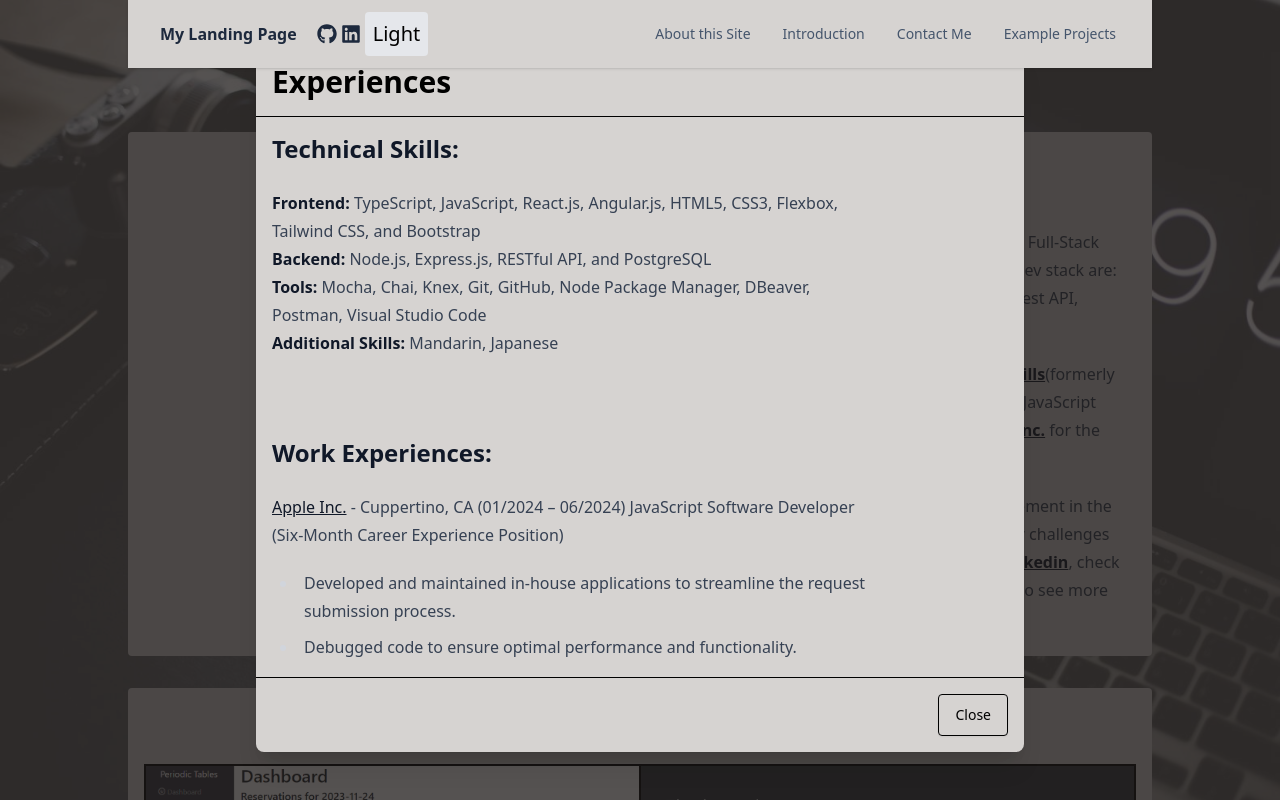
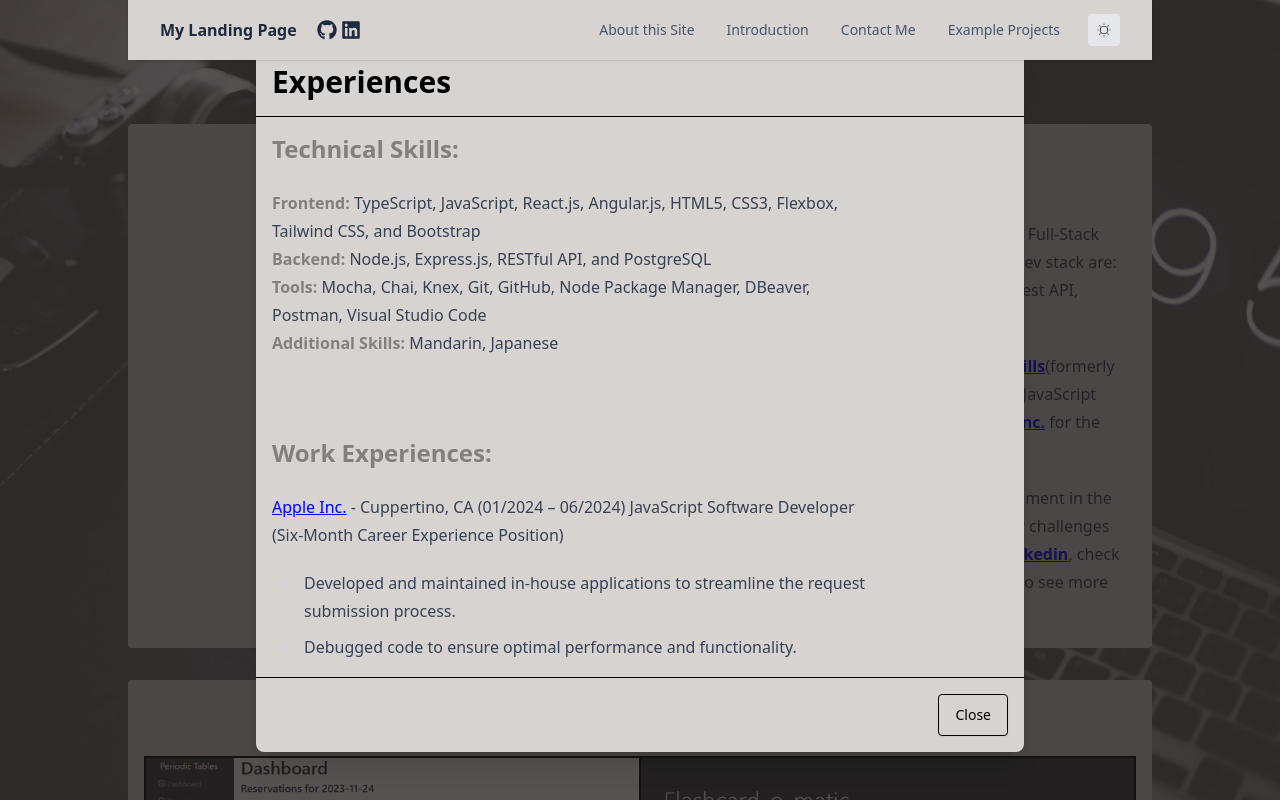
Before and after one commit to adam780930/react-practice, a React (Vite) app: page / in a window 1280 px wide. Both pictures are taken after a click on the button "My Experiences". Shown: the top 800 px of the page. Built offline with nearby package versions, Linux system fonts and the light colour scheme.

Commit message:
Fix/styling for darkmode (#27)
* updated styling for darkmode

* updated more styling

* current final version of the styling

* corrected wrong color for close button on modal

* corrected close button styling for modal

```diff
--- a/src/components/Button.jsx
+++ b/src/components/Button.jsx
@@ -3,7 +3,7 @@
     <button
       {...props}
       type={buttonType ? buttonType : "button"}
-      className="text-body bg-neutral-primary-soft border border-default hover:bg-neutral-secondary-medium hover:text-heading focus:ring-4 focus:ring-neutral-tertiary-soft shadow-xs font-medium leading-5 rounded-base text-sm px-4 py-2.5 focus:outline-none cursor-pointer rounded"
+      className="text-body bg-neutral-primary-soft border border-default hover:bg-neutral-secondary-medium hover:text-heading focus:ring-4 focus:ring-neutral-tertiary-soft shadow-xs font-medium leading-5 rounded-base text-sm px-4 py-2.5 focus:outline-none cursor-pointer rounded text-black dark:text-white"
     >
       {buttonName}
     </button>
--- a/src/components/Experiences.jsx
+++ b/src/components/Experiences.jsx
@@ -1,14 +1,18 @@
 import Markdown from "react-markdown";
 import Exp from "./markdowndocs/Experiences.md";
 
-
 function Experiences() {
-return (
-    <div className="prose">
-        <Markdown>{Exp}</Markdown>
+  const customReactComponents = {
+    h1: ({ node, ...props }) => <h1 style={{ color: "gray" }} {...props} />,
+    h2: ({ node, ...props }) => <h2 style={{ color: "gray" }} {...props} />,
+    strong: ({ node, ...props }) => <strong style={{ color: "gray" }} {...props} />,
+    a: ({ node, ...props }) => <a style={{ color: "blue" }} {...props} />,
+  };
+  return (
+    <div className="prose dark:text-white">
+      <Markdown components={customReactComponents}>{Exp}</Markdown>
     </div>
-)
-
+  );
 }
 
 export default Experiences;
--- a/src/components/Modal.jsx
+++ b/src/components/Modal.jsx
@@ -1,19 +1,23 @@
 const Modal = ({ modalContent, closeButton }) => {
   return (
     <div>
-        <div className="fixed inset-0  bg-stone-900/75 flex items-center justify-center z-50">
-          <div className="rounded-lg shadow-xl w-full max-w-3xl mx-4 bg-stone-300">
-            <div className="p-4 border-b">
-              <h1 className="text-3xl font-semibold">Experiences</h1>
-            </div>
-            <div className="p-4 max-h-[70vh] overflow-y-auto">
-              {modalContent ? modalContent : ""}
-            </div>
-            <div className="p-4 border-t flex justify-end gap-4 hover:opacity-50">
+      <div className="fixed inset-0  bg-stone-900/75 flex items-center justify-center z-50">
+        <div className="rounded-lg shadow-xl w-full max-w-3xl mx-4 bg-stone-300 dark:bg-black">
+          <div className="p-4 border-b">
+            <h1 className="text-3xl font-semibold text-black dark:text-white">
+              Experiences
+            </h1>
+          </div>
+          <div className="p-4 max-h-[70vh] overflow-y-auto text-black dark:text-white">
+            {modalContent ? modalContent : ""}
+          </div>
+          <div className="p-4 border-t flex justify-end gap-4 text-black dark:text-white">
+            <div className="hover:opacity-50">
               {closeButton ? closeButton : ""}
             </div>
           </div>
         </div>
+      </div>
     </div>
   );
 };
--- a/src/components/Navigation.jsx
+++ b/src/components/Navigation.jsx
@@ -13,22 +13,21 @@
   return (
     <div>
       <header>
-        <nav className="block w-full max-w-5xl px-4 py-2 mx-auto bg-stone-300 bg-opacity-90 sticky top-3 shadow lg:px-8 lg:py-3 backdrop-blur-lg backdrop-saturate-150 z-9999">
+        <nav className="block w-full max-w-5xl px-4 py-2 mx-auto bg-stone-300 bg-opacity-90 sticky top-3 shadow lg:px-8 lg:py-3 backdrop-blur-lg backdrop-saturate-150 z-9999 dark:bg-black dark:text-white">
           <div className="container flex flex-wrap items-center justify-between mx-auto text-slate-800">
             <div className="flex items-center gap-1 text-xl">
               <Link to="/">
-                <div className="mr-4 block cursor-pointer py-1.5 text-base text-slate-800 font-semibold">
+                <div className="mr-4 block cursor-pointer py-1.5 text-base text-slate-800 font-semibold dark:text-white">
                   My Landing Page
                 </div>
               </Link>
               <Reacticons />
-              <ThemeToggle />
             </div>
             <div className="hidden lg:block">
               <ul className="flex flex-col gap-2 mt-2 mb-4 lg:mb-0 lg:mt-0 lg:flex-row lg:items-center lg:gap-6">
                 {pages.map((page) => (
                   <li
-                    className="flex items-center p-1 text-sm gap-x-2 text-slate-600"
+                    className="flex items-center p-1 text-sm gap-x-2 text-slate-600 dark:text-white"
                     key={page.linkText}
                   >
                     <Link to={page.link}>
@@ -36,6 +35,7 @@
                     </Link>
                   </li>
                 ))}
+                <ThemeToggle />
               </ul>
             </div>
           </div>
--- a/src/components/Themetoggle.jsx
+++ b/src/components/Themetoggle.jsx
@@ -1,4 +1,6 @@
 import { useState, useEffect } from "react";
+import { CiLight } from "react-icons/ci";
+import { MdDarkMode } from "react-icons/md";
 
 function ThemeToggle() {
   const [theme, setTheme] = useState(localStorage.getItem("theme") || "light");
@@ -13,7 +15,7 @@
       onClick={() => setTheme(theme === "light" ? "dark" : "light")}
       className="p-2 rounded bg-gray-200 dark:bg-gray-800 text-black dark:text-white"
     >
-      {theme === "dark" ? "Dark" : "Light"}
+      {theme === "dark" ? <MdDarkMode /> : <CiLight />}
     </button>
   );
 }
--- a/src/pages/Introduction.jsx
+++ b/src/pages/Introduction.jsx
@@ -1,9 +1,19 @@
+import { useState } from "react";
 import Markdown from "react-markdown";
 import Portrait from "../assets/Portrait.png";
 import introduction from "../components/markdowndocs/introductions.md";
 import Buttons from "../components/Button.jsx";
+import Experiences from "../components/Experiences.jsx";
+import Modal from "../components/Modal.jsx";
 
-function Introduction({ handleOpenModal }) {
+function Introduction() {
+  const [isModalOpen, setIsModalOpen] = useState(false);
+  const handleOpenModal = () => setIsModalOpen(!isModalOpen);
+
+  const customReactComponents = {
+    h1: ({ node, ...props }) => <h1 style={{ color: "gray" }} {...props} />,
+    a: ({ node, ...props }) => <a style={{ color: "blue" }} {...props} />,
+  };
   return (
     <div>
       <div className="bg-stone-block w-full max-w-5xl px-4 py-2 mx-auto bg-stone-300 text-black rounded dark:bg-black dark:text-white">
@@ -17,11 +27,22 @@
               />
             </div>
           </div>
-          <div className="prose">
-            <Markdown>{introduction}</Markdown>
+          <div className="prose dark:text-white">
+            <Markdown components={customReactComponents}>
+              {introduction}
+            </Markdown>
           </div>
         </div>
       </div>
+      <div className="flex justify-center"></div>
+      {isModalOpen && (
+        <Modal
+          modalContent={<Experiences />}
+          closeButton={
+            <Buttons buttonName={"Close"} onClick={handleOpenModal} />
+          }
+        />
+      )}
     </div>
   );
 }
```
